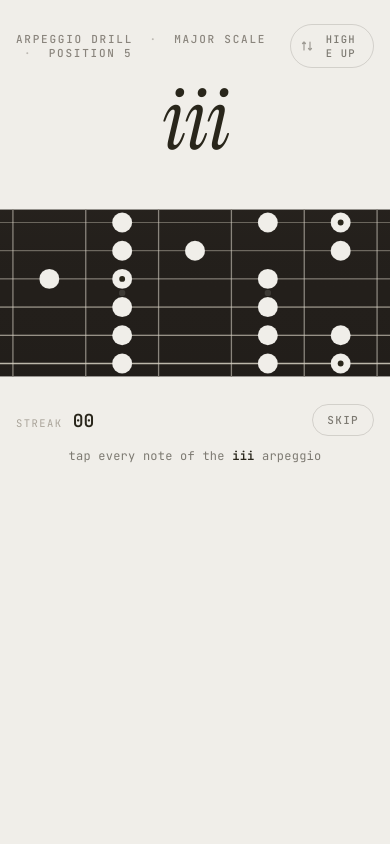
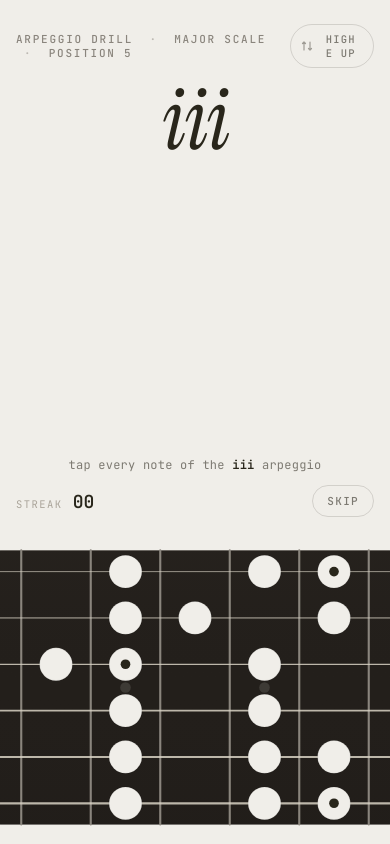
Before and after one commit to Marco2002/freat, a React (Vite) app: page / in a window 390 px wide. Built offline with nearby package versions, Linux system fonts and the light colour scheme.

Commit message:
feat: add PWA support and improve Fretboard responsiveness

```diff
--- a/index.html
+++ b/index.html
@@ -3,6 +3,11 @@
   <head>
     <meta charset="UTF-8" />
     <link rel="icon" type="image/svg+xml" href="/favicon.svg" />
+    <link rel="apple-touch-icon" href="/favicon.svg" />
+    <meta name="apple-mobile-web-app-capable" content="yes" />
+    <meta name="apple-mobile-web-app-status-bar-style" content="black-translucent" />
+    <meta name="apple-mobile-web-app-title" content="Arpeggio" />
+    <meta name="theme-color" content="#0a0a0a" />
     <meta name="viewport" content="width=device-width, initial-scale=1.0" />
     <title>Arpeggio Drill · Position 5</title>
     <link rel="preconnect" href="https://fonts.googleapis.com" />
--- a/package.json
+++ b/package.json
@@ -29,6 +29,7 @@
     "globals": "^17.6.0",
     "typescript": "~6.0.2",
     "typescript-eslint": "^8.59.2",
-    "vite": "^8.0.12"
+    "vite": "^8.0.12",
+    "vite-plugin-pwa": "^1.3.0"
   }
 }
--- a/src/Fretboard.tsx
+++ b/src/Fretboard.tsx
@@ -8,12 +8,10 @@ import {
 } from './data';
 
 const PAD_L = 60, PAD_R = 34, PAD_T = 40, PAD_B = 42;
-const FRET_W = 124, STRING_GAP = 48;
+const FRET_W = 124, FRET_W_COMPACT = 72, STRING_GAP = 48;
 const BOARD_OVERHANG_V = 22;
 const BOARD_OVERHANG_H = 22;
-const INNER_W = FRETS.length * FRET_W;
 const INNER_H = 5 * STRING_GAP;
-const BOARD_W = PAD_L + PAD_R + INNER_W;
 const BOARD_H = PAD_T + PAD_B + INNER_H;
 
 const stringY = (s: number, invert: boolean): number =>
@@ -35,18 +33,21 @@ const INLAY_FRETS = [5, 7];
 export function Fretboard({ selected, targetKeys, phase, invert, onToggle, compact = false }: FretboardProps) {
   // In compact mode the board fills the full viewBox width edge-to-edge:
   // padL/padR shrink to just the overhang so the board rect starts at x=0.
+  // Fret width also shrinks so the notes appear larger on small screens.
+  const fretW = compact ? FRET_W_COMPACT : FRET_W;
+  const innerW = FRETS.length * fretW;
   const padL = compact ? BOARD_OVERHANG_H : PAD_L;
   const padR = compact ? BOARD_OVERHANG_H : PAD_R;
-  const viewBoxW = padL + padR + INNER_W;
+  const viewBoxW = padL + padR + innerW;
   const boardRx = compact ? 0 : 8;
 
-  const fretX = (fret: number) => padL + (fret - FRETS[0]) * FRET_W + FRET_W / 2;
+  const fretX = (fret: number) => padL + (fret - FRETS[0]) * fretW + fretW / 2;
 
   return (
     <svg
       viewBox={`0 0 ${viewBoxW} ${BOARD_H}`}
       width="100%"
-      style={compact ? { display: 'block' } : { maxWidth: BOARD_W, display: 'block' }}
+      style={compact ? { display: 'block' } : { maxWidth: PAD_L + PAD_R + innerW, display: 'block' }}
     >
       <defs>
         <linearGradient id="grain" x1="0" y1="0" x2="0" y2="1">
@@ -57,8 +58,8 @@ export function Fretboard({ selected, targetKeys, phase, invert, onToggle, compa
       </defs>
 
       {/* board surface */}
-      <rect x={padL - BOARD_OVERHANG_H} y={PAD_T - BOARD_OVERHANG_V} width={INNER_W + BOARD_OVERHANG_H * 2} height={INNER_H + BOARD_OVERHANG_V * 2} rx={boardRx} fill="#231f1b" />
-      <rect x={padL - BOARD_OVERHANG_H} y={PAD_T - BOARD_OVERHANG_V} width={INNER_W + BOARD_OVERHANG_H * 2} height={INNER_H + BOARD_OVERHANG_V * 2} rx={boardRx} fill="url(#grain)" opacity={0.4} />
+      <rect x={padL - BOARD_OVERHANG_H} y={PAD_T - BOARD_OVERHANG_V} width={innerW + BOARD_OVERHANG_H * 2} height={INNER_H + BOARD_OVERHANG_V * 2} rx={boardRx} fill="#231f1b" />
+      <rect x={padL - BOARD_OVERHANG_H} y={PAD_T - BOARD_OVERHANG_V} width={innerW + BOARD_OVERHANG_H * 2} height={INNER_H + BOARD_OVERHANG_V * 2} rx={boardRx} fill="url(#grain)" opacity={0.4} />
 
       {/* inlay dots */}
       {INLAY_FRETS.map((f) => (
@@ -69,8 +70,8 @@ export function Fretboard({ selected, targetKeys, phase, invert, onToggle, compa
       {Array.from({ length: FRETS.length + 1 }, (_, i) => (
         <line
           key={i}
-          x1={padL + i * FRET_W} y1={PAD_T - BOARD_OVERHANG_V}
-          x2={padL + i * FRET_W} y2={PAD_T + INNER_H + BOARD_OVERHANG_V}
+          x1={padL + i * fretW} y1={PAD_T - BOARD_OVERHANG_V}
+          x2={padL + i * fretW} y2={PAD_T + INNER_H + BOARD_OVERHANG_V}
           stroke="#8a857d" strokeWidth={2.2} strokeLinecap="round"
         />
       ))}
@@ -80,7 +81,7 @@ export function Fretboard({ selected, targetKeys, phase, invert, onToggle, compa
         <line
           key={i}
           x1={padL - BOARD_OVERHANG_H} y1={stringY(i, invert)}
-          x2={padL + INNER_W + BOARD_OVERHANG_H} y2={stringY(i, invert)}
+          x2={padL + innerW + BOARD_OVERHANG_H} y2={stringY(i, invert)}
           stroke="#d8d2c4" strokeWidth={STRING_THICKNESS[i]} opacity={0.85}
         />
       ))}
--- a/src/index.css
+++ b/src/index.css
@@ -175,29 +175,29 @@ body {
 
 @media (max-width: 640px) {
   .drill {
-    padding: 24px 0 32px;
+    padding: 24px 0 0;
     gap: 16px;
   }
 
-  /* text rows get their own side padding */
   .top-row {
     padding: 0 16px;
     max-width: 100%;
   }
+
+  /* instructions on top row, streak + skip below */
   .meta-row {
     padding: 0 16px;
     max-width: 100%;
     grid-template-columns: 1fr 1fr;
     grid-template-areas:
-      "left   skip"
-      "center center";
+      "center center"
+      "left   skip";
     row-gap: 12px;
   }
   .meta-left { grid-area: left; }
   .meta-center { grid-area: center; }
   .skip-btn { grid-area: skip; }
 
-  /* compact prompt — rank takes less vertical space */
   .prompt {
     min-height: auto;
     padding: 0 16px;
@@ -207,8 +207,14 @@ body {
     font-size: clamp(72px, 22vw, 110px);
   }
 
-  /* board fills the full device width */
+  .meta-row {
+    order: 9;
+    margin-top: auto;
+  }
+
+  /* fretboard pushed to the bottom of the viewport */
   .board-wrap {
     width: 100%;
+    order: 10;
   }
 }
--- a/vite.config.ts
+++ b/vite.config.ts
@@ -1,11 +1,63 @@
 import { defineConfig } from 'vite'
 import react, { reactCompilerPreset } from '@vitejs/plugin-react'
 import babel from '@rolldown/plugin-babel'
+import { VitePWA } from 'vite-plugin-pwa'
 
 // https://vite.dev/config/
 export default defineConfig({
   plugins: [
     react(),
-    babel({ presets: [reactCompilerPreset()] })
+    babel({ presets: [reactCompilerPreset()] }),
+    VitePWA({
+      registerType: 'autoUpdate',
+      includeAssets: ['favicon.svg', 'icons.svg'],
+      manifest: {
+        name: 'Arpeggio Drill',
+        short_name: 'Arpeggio',
+        description: 'Guitar arpeggio practice tool',
+        theme_color: '#0a0a0a',
+        background_color: '#0a0a0a',
+        display: 'standalone',
+        scope: '/',
+        start_url: '/',
+        icons: [
+          {
+            src: 'favicon.svg',
+            sizes: 'any',
+            type: 'image/svg+xml',
+            purpose: 'any',
+          },
+          {
+            src: 'favicon.svg',
+            sizes: 'any',
+            type: 'image/svg+xml',
+            purpose: 'maskable',
+          },
+        ],
+      },
+      workbox: {
+        globPatterns: ['**/*.{js,css,html,svg,woff2}'],
+        runtimeCaching: [
+          {
+            urlPattern: /^https:\/\/fonts\.googleapis\.com\/.*/i,
+            handler: 'CacheFirst',
+            options: {
+              cacheName: 'google-fonts-cache',
+              expiration: { maxEntries: 10, maxAgeSeconds: 60 * 60 * 24 * 365 },
+              cacheableResponse: { statuses: [0, 200] },
+            },
+          },
+          {
+            urlPattern: /^https:\/\/fonts\.gstatic\.com\/.*/i,
+            handler: 'CacheFirst',
+            options: {
+              cacheName: 'gstatic-fonts-cache',
+              expiration: { maxEntries: 10, maxAgeSeconds: 60 * 60 * 24 * 365 },
+              cacheableResponse: { statuses: [0, 200] },
+            },
+          },
+        ],
+      },
+    }),
   ],
 })
```
Also changed, not shown: 1 other file (tests, documents, lock files or other folders).
